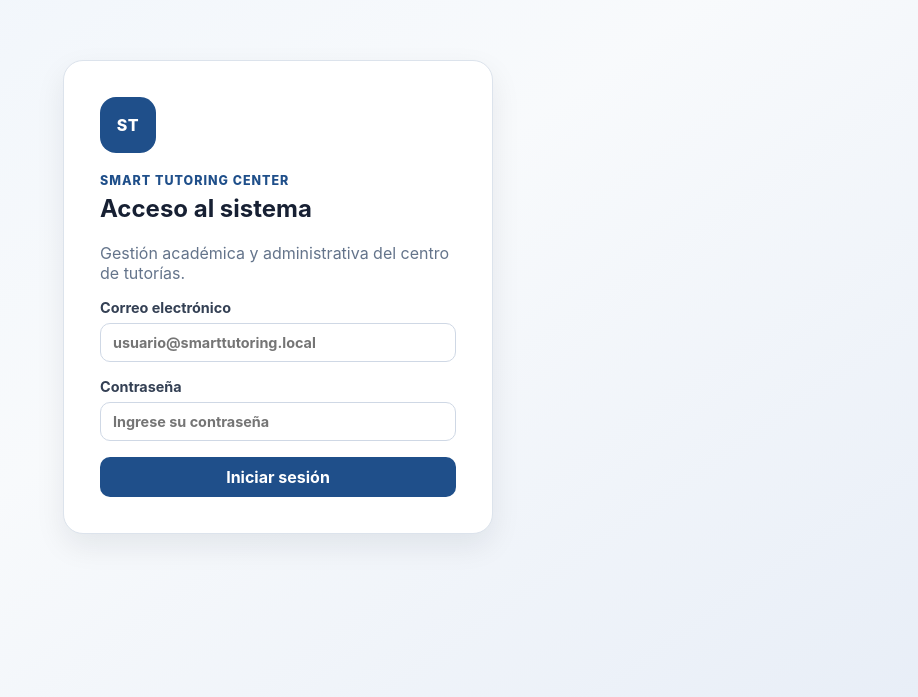
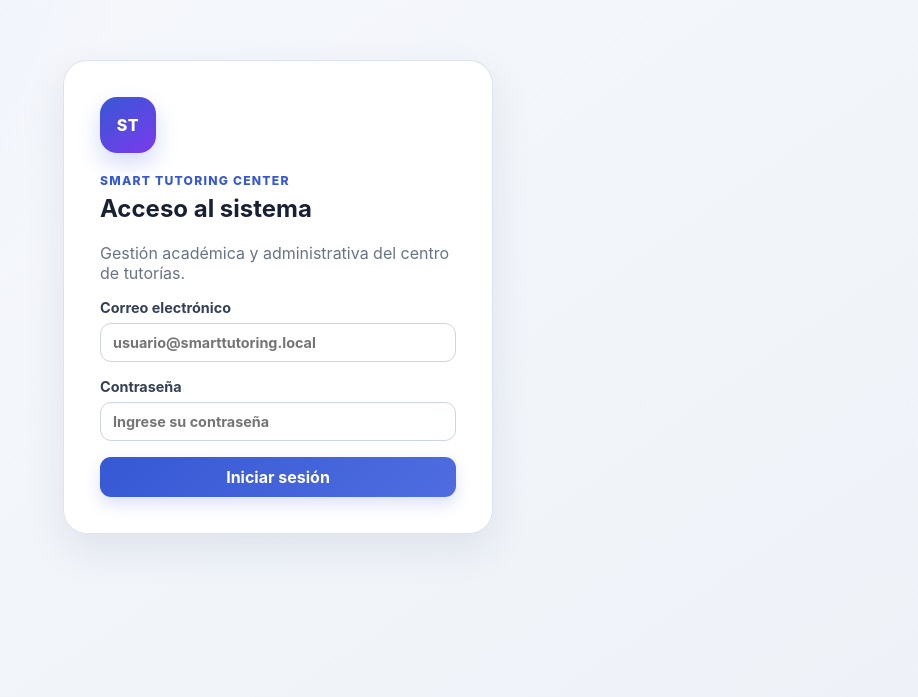
Before and after one commit to fherrera9613-web/smart-tutoring-web, a React (Vite) app in the folder frontend/: page / in a window 1280 px wide. Shown: the part 103-800 px from the top of the page, without its empty margins (362-1280 px from the left). Built offline with nearby package versions, Linux system fonts and the light colour scheme; no server answers.

Commit message:
style: modernizar paleta, tarjetas y graficos

```diff
--- a/frontend/src/styles/app.css
+++ b/frontend/src/styles/app.css
@@ -1,28 +1,33 @@
 :root {
   font-family: Inter, ui-sans-serif, system-ui, -apple-system, BlinkMacSystemFont, "Segoe UI", sans-serif;
   color: #172033;
-  background: #f4f7fb;
+  background: #f3f6fb;
   font-synthesis: none;
   text-rendering: optimizeLegibility;
-  --primary: #1f4f8a;
-  --primary-dark: #163b69;
-  --primary-soft: #eaf2fb;
+  --primary: #3658d4;
+  --primary-dark: #263d9f;
+  --primary-soft: #eef1ff;
+  --accent: #7c3aed;
+  --accent-soft: #f3e8ff;
+  --cyan: #0f8ca8;
+  --cyan-soft: #e8f8fb;
   --surface: #ffffff;
   --surface-alt: #f8fafc;
-  --border: #dce3ec;
-  --text: #172033;
-  --muted: #64748b;
-  --danger: #b42318;
-  --danger-soft: #fef3f2;
-  --success: #067647;
-  --success-soft: #ecfdf3;
-  --warning: #b54708;
-  --warning-soft: #fff7ed;
-  --shadow: 0 12px 30px rgba(15, 23, 42, 0.08);
+  --border: #dde4ef;
+  --text: #182033;
+  --muted: #697386;
+  --danger: #c2413d;
+  --danger-soft: #fff0ef;
+  --success: #16815d;
+  --success-soft: #eaf8f2;
+  --warning: #c17a12;
+  --warning-soft: #fff6e8;
+  --shadow: 0 16px 42px rgba(30, 48, 88, 0.09);
+  --shadow-soft: 0 8px 22px rgba(30, 48, 88, 0.06);
 }
 
 * { box-sizing: border-box; }
-body { margin: 0; min-width: 320px; min-height: 100vh; background: #f4f7fb; color: var(--text); }
+body { margin: 0; min-width: 320px; min-height: 100vh; background: radial-gradient(circle at top left, #eef2ff 0, transparent 28%), #f3f6fb; color: var(--text); }
 button, input, select, textarea { font: inherit; }
 button { cursor: pointer; }
 button:disabled { cursor: not-allowed; opacity: 0.65; }
@@ -33,32 +38,34 @@ h1, h2, h3, h4, p { margin-top: 0; }
   display: grid;
   place-items: center;
   padding: 24px;
-  background: linear-gradient(145deg, #eef4fb 0%, #f8fafc 50%, #e8eef7 100%);
+  background: radial-gradient(circle at top left, #e9edff 0%, transparent 34%), linear-gradient(145deg, #f7f9fc 0%, #eef2f8 100%);
 }
 
 .login-panel {
   width: min(100%, 430px);
-  background: var(--surface);
-  border: 1px solid var(--border);
-  border-radius: 20px;
+  background: rgba(255,255,255,.96);
+  border: 1px solid rgba(218,225,238,.9);
+  border-radius: 24px;
   padding: 36px;
   box-shadow: var(--shadow);
+  backdrop-filter: blur(12px);
 }
 
 .brand-mark {
   width: 56px;
   height: 56px;
-  border-radius: 16px;
+  border-radius: 17px;
   display: grid;
   place-items: center;
-  background: var(--primary);
+  background: linear-gradient(145deg, var(--primary), var(--accent));
   color: white;
   font-weight: 800;
   letter-spacing: 0.04em;
   margin-bottom: 20px;
+  box-shadow: 0 10px 22px rgba(54,88,212,.22);
 }
-.brand-mark-small { width: 42px; height: 42px; border-radius: 12px; margin: 0; flex: 0 0 auto; }
-.eyebrow { margin-bottom: 6px; color: var(--primary); font-size: 0.78rem; font-weight: 800; letter-spacing: 0.08em; text-transform: uppercase; }
+.brand-mark-small { width: 42px; height: 42px; border-radius: 13px; margin: 0; flex: 0 0 auto; }
+.eyebrow { margin-bottom: 6px; color: var(--primary); font-size: 0.76rem; font-weight: 800; letter-spacing: 0.1em; text-transform: uppercase; }
 .muted { color: var(--muted); }
 
 .form-stack { display: grid; gap: 16px; }
@@ -69,29 +76,30 @@ h1, h2, h3, h4, p { margin-top: 0; }
 label { display: grid; gap: 7px; color: #344054; font-size: 0.9rem; font-weight: 650; }
 input, select, textarea {
   width: 100%;
-  border: 1px solid #cfd8e5;
-  border-radius: 10px;
+  border: 1px solid #ccd5e3;
+  border-radius: 11px;
   background: #fff;
   color: var(--text);
   padding: 10px 12px;
   outline: none;
-  transition: border-color .15s ease, box-shadow .15s ease;
+  transition: border-color .15s ease, box-shadow .15s ease, transform .15s ease;
 }
-input:focus, select:focus, textarea:focus { border-color: #7da7d8; box-shadow: 0 0 0 3px rgba(31, 79, 138, 0.12); }
+input:focus, select:focus, textarea:focus { border-color: #8ea2ef; box-shadow: 0 0 0 4px rgba(54,88,212,.11); }
 textarea { resize: vertical; }
 
 .button {
   border: 0;
-  border-radius: 10px;
+  border-radius: 11px;
   padding: 10px 14px;
   font-weight: 750;
-  transition: transform .12s ease, background .15s ease;
+  transition: transform .14s ease, background .15s ease, box-shadow .15s ease;
 }
-.button:active:not(:disabled) { transform: translateY(1px); }
-.button-primary { color: white; background: var(--primary); }
-.button-primary:hover:not(:disabled) { background: var(--primary-dark); }
-.button-secondary { color: #344054; background: #eef2f6; }
-.button-secondary:hover:not(:disabled) { background: #e3e8ef; }
+.button:hover:not(:disabled) { transform: translateY(-1px); }
+.button:active:not(:disabled) { transform: translateY(0); }
+.button-primary { color: white; background: linear-gradient(135deg, var(--primary), #4f6de0); box-shadow: 0 7px 16px rgba(54,88,212,.18); }
+.button-primary:hover:not(:disabled) { background: linear-gradient(135deg, var(--primary-dark), var(--primary)); }
+.button-secondary { color: #344054; background: #edf1f6; }
+.button-secondary:hover:not(:disabled) { background: #e4e9f1; }
 .button-ghost { color: var(--primary); background: var(--primary-soft); }
 .button-danger { color: var(--danger); background: var(--danger-soft); }
 .button-success { color: white; background: var(--success); }
@@ -99,102 +107,158 @@ textarea { resize: vertical; }
 .button-small { padding: 7px 10px; font-size: 0.82rem; }
 .form-actions { display: flex; gap: 10px; flex-wrap: wrap; align-items: center; }
 
-.alert { border-radius: 10px; padding: 12px 14px; border: 1px solid transparent; font-size: 0.92rem; }
-.alert-error { color: #912018; background: var(--danger-soft); border-color: #fecdca; }
-.alert-success { color: #05603a; background: var(--success-soft); border-color: #abefc6; }
+.alert { border-radius: 11px; padding: 12px 14px; border: 1px solid transparent; font-size: 0.92rem; }
+.alert-error { color: #912018; background: var(--danger-soft); border-color: #f5c7c4; }
+.alert-success { color: #05603a; background: var(--success-soft); border-color: #b7e6d1; }
 
-.app-shell { min-height: 100vh; display: grid; grid-template-columns: 250px minmax(0, 1fr); }
+.app-shell { min-height: 100vh; display: grid; grid-template-columns: 262px minmax(0, 1fr); }
 .sidebar {
   min-height: 100vh;
   position: sticky;
   top: 0;
   align-self: start;
-  background: #102a4c;
+  background: linear-gradient(180deg, #18223e 0%, #1a2750 48%, #202a46 100%);
   color: white;
   padding: 22px 16px;
   display: flex;
   flex-direction: column;
   gap: 26px;
+  box-shadow: 10px 0 30px rgba(26,39,80,.08);
 }
 .sidebar-brand { display: flex; gap: 12px; align-items: center; padding: 0 6px; }
 .sidebar-brand strong, .sidebar-brand span { display: block; }
-.sidebar-brand span { margin-top: 2px; color: #b8c7dc; font-size: 0.78rem; }
+.sidebar-brand span { margin-top: 2px; color: #b8c5df; font-size: 0.78rem; }
 .sidebar-nav { display: grid; gap: 7px; }
-.nav-item { width: 100%; border: 0; border-radius: 10px; padding: 11px 12px; text-align: left; color: #dce7f5; background: transparent; font-weight: 650; }
-.nav-item:hover { background: rgba(255,255,255,0.08); }
-.nav-item.active { color: white; background: #245a98; }
+.nav-item {
+  width: 100%;
+  border: 0;
+  border-radius: 12px;
+  padding: 11px 12px;
+  text-align: left;
+  color: #dfe6f5;
+  background: transparent;
+  font-weight: 650;
+  display: flex;
+  align-items: center;
+  gap: 11px;
+  transition: background .15s ease, color .15s ease, transform .15s ease;
+}
+.nav-item:hover { background: rgba(255,255,255,.075); transform: translateX(2px); }
+.nav-item.active { color: white; background: linear-gradient(135deg, rgba(81,104,224,.92), rgba(124,58,237,.72)); box-shadow: 0 8px 18px rgba(40,54,130,.25); }
+.nav-icon { width: 19px; height: 19px; flex: 0 0 auto; opacity: .95; }
 .sidebar-footer { margin-top: auto; display: grid; gap: 12px; }
-.user-summary { border-top: 1px solid rgba(255,255,255,0.12); padding-top: 16px; min-width: 0; }
-.user-summary strong, .user-summary span { display: block; overflow-wrap: anywhere; }
+.user-summary { border-top: 1px solid rgba(255,255,255,.12); padding-top: 16px; min-width: 0; display: flex; align-items: center; gap: 10px; }
+.user-summary strong, .user-summary div > span { display: block; overflow-wrap: anywhere; }
 .user-summary strong { font-size: 0.82rem; }
-.user-summary span { margin-top: 3px; color: #b8c7dc; font-size: 0.78rem; }
+.user-summary div > span { margin-top: 3px; color: #b8c5df; font-size: 0.78rem; }
+.user-avatar { width: 34px; height: 34px; display: grid; place-items: center; border-radius: 10px; background: rgba(255,255,255,.12); color: white; font-weight: 800; flex: 0 0 auto; }
 
 .content-area { min-width: 0; }
-.topbar { min-height: 94px; display: flex; align-items: center; padding: 20px 30px; background: rgba(255,255,255,.92); border-bottom: 1px solid var(--border); }
-.topbar h1 { margin-bottom: 0; font-size: 1.55rem; }
-.workspace { padding: 26px 30px 40px; }
+.topbar { min-height: 94px; display: flex; justify-content: space-between; gap: 18px; align-items: center; padding: 20px 30px; background: rgba(255,255,255,.83); border-bottom: 1px solid rgba(218,225,238,.9); backdrop-filter: blur(14px); position: sticky; top: 0; z-index: 5; }
+.topbar h1 { margin-bottom: 0; font-size: 1.58rem; letter-spacing: -.02em; }
+.topbar-badge { display: inline-flex; align-items: center; gap: 8px; border: 1px solid #d9e1ef; background: #fff; color: #475467; border-radius: 999px; padding: 8px 12px; font-size: .78rem; font-weight: 750; box-shadow: var(--shadow-soft); }
+.topbar-badge-dot { width: 8px; height: 8px; border-radius: 50%; background: var(--success); box-shadow: 0 0 0 4px var(--success-soft); }
+.workspace { padding: 28px 30px 42px; }
 .section-stack { display: grid; gap: 18px; }
 .section-heading { display: flex; justify-content: space-between; gap: 16px; align-items: center; }
 .section-heading.compact { margin-bottom: 16px; padding: 20px 20px 0; }
 .section-heading h2, .section-heading h3 { margin-bottom: 4px; }
 .section-heading p { margin-bottom: 0; }
+.dashboard-heading h2 { font-size: 1.7rem; margin-bottom: 5px; letter-spacing: -.02em; }
 
 .panel, .subpanel {
-  background: var(--surface);
+  background: rgba(255,255,255,.96);
   border: 1px solid var(--border);
-  border-radius: 14px;
-  box-shadow: 0 4px 12px rgba(15,23,42,.035);
+  border-radius: 16px;
+  box-shadow: var(--shadow-soft);
   padding: 20px;
 }
 .subpanel { background: var(--surface-alt); box-shadow: none; }
-.info-panel p, .note-panel { line-height: 1.6; }
+.info-panel { display: flex; align-items: center; gap: 16px; background: linear-gradient(135deg, #f7f9ff 0%, #fff 58%, #f8f5ff 100%); }
+.info-panel-mark { width: 46px; height: 46px; border-radius: 14px; display: grid; place-items: center; color: white; font-weight: 800; background: linear-gradient(145deg, var(--primary), var(--accent)); box-shadow: 0 8px 20px rgba(75,75,180,.18); flex: 0 0 auto; }
+.info-panel h3 { margin-bottom: 3px; }
+.info-panel p, .note-panel { line-height: 1.6; margin-bottom: 0; }
 .note-panel { border-left: 4px solid var(--primary); }
 .table-panel { padding: 0; overflow: hidden; }
 .table-empty { padding: 0 20px 20px; }
 .table-wrap { width: 100%; overflow-x: auto; }
 table { width: 100%; border-collapse: collapse; min-width: 720px; }
-th, td { padding: 13px 14px; border-bottom: 1px solid #e8edf3; text-align: left; vertical-align: top; }
-th { background: #f8fafc; color: #475467; font-size: 0.78rem; letter-spacing: .02em; text-transform: uppercase; }
+th, td { padding: 13px 14px; border-bottom: 1px solid #e9edf4; text-align: left; vertical-align: top; }
+th { background: #f8fafc; color: #5b6578; font-size: 0.76rem; letter-spacing: .04em; text-transform: uppercase; }
 td { font-size: 0.9rem; }
+tbody tr { transition: background .14s ease; }
+tbody tr:hover { background: #fafbff; }
 tbody tr:last-child td { border-bottom: 0; }
 .actions-cell { display: flex; gap: 7px; flex-wrap: wrap; }
 
 .metrics-grid { display: grid; grid-template-columns: repeat(4, minmax(0, 1fr)); gap: 16px; }
-.metric-card { padding: 20px; border: 1px solid var(--border); border-radius: 14px; background: var(--surface); box-shadow: 0 4px 12px rgba(15,23,42,.035); }
-.metric-card span, .metric-card small { display: block; color: var(--muted); }
-.metric-card strong { display: block; margin: 8px 0 3px; font-size: 1.8rem; color: var(--primary-dark); }
+.metric-card {
+  padding: 18px;
+  border: 1px solid var(--border);
+  border-radius: 16px;
+  background: var(--surface);
+  box-shadow: var(--shadow-soft);
+  position: relative;
+  overflow: hidden;
+  transition: transform .16s ease, box-shadow .16s ease, border-color .16s ease;
+}
+.metric-card::after { content: ''; position: absolute; inset: auto -20px -36px auto; width: 90px; height: 90px; border-radius: 50%; background: currentColor; opacity: .045; }
+.metric-card:hover { transform: translateY(-3px); box-shadow: var(--shadow); border-color: #ccd6e7; }
+.metric-card-topline { display: flex; align-items: center; gap: 9px; }
+.metric-label, .metric-card small { display: block; color: var(--muted); }
+.metric-icon { width: 32px; height: 32px; border-radius: 10px; display: grid; place-items: center; background: var(--primary-soft); color: var(--primary); }
+.metric-icon-svg { width: 17px; height: 17px; }
+.metric-card strong { display: block; margin: 10px 0 3px; font-size: 1.72rem; color: var(--text); letter-spacing: -.025em; }
+.metric-card-blue { color: var(--primary); }
+.metric-card-blue .metric-icon { color: var(--primary); background: var(--primary-soft); }
+.metric-card-cyan { color: var(--cyan); }
+.metric-card-cyan .metric-icon { color: var(--cyan); background: var(--cyan-soft); }
+.metric-card-purple { color: var(--accent); }
+.metric-card-purple .metric-icon { color: var(--accent); background: var(--accent-soft); }
+.metric-card-green { color: var(--success); }
+.metric-card-green .metric-icon { color: var(--success); background: var(--success-soft); }
+.metric-card-amber { color: var(--warning); }
+.metric-card-amber .metric-icon { color: var(--warning); background: var(--warning-soft); }
+.metric-card-red { color: var(--danger); }
+.metric-card-red .metric-icon { color: var(--danger); background: var(--danger-soft); }
 
 .dashboard-charts { display: grid; grid-template-columns: repeat(2, minmax(0, 1fr)); gap: 18px; }
-.chart-card { min-width: 0; }
+.chart-card { min-width: 0; transition: transform .16s ease, box-shadow .16s ease; }
+.chart-card:hover { transform: translateY(-2px); box-shadow: var(--shadow); }
 .chart-card-wide { grid-column: 1 / -1; }
 .chart-heading { display: flex; justify-content: space-between; gap: 14px; align-items: flex-start; margin-bottom: 20px; }
-.chart-heading h3 { margin-bottom: 4px; }
+.chart-heading h3 { margin-bottom: 4px; letter-spacing: -.01em; }
 .chart-heading p { margin-bottom: 0; line-height: 1.45; }
+.chart-total { white-space: nowrap; color: var(--primary-dark); background: var(--primary-soft); border: 1px solid #dfe5ff; border-radius: 999px; padding: 6px 9px; font-size: .74rem; font-weight: 800; }
 .chart-empty { margin: 10px 0 0; }
 
-.bar-chart { display: grid; gap: 16px; }
-.bar-row { display: grid; gap: 7px; }
+.bar-chart { display: grid; gap: 17px; }
+.bar-row { display: grid; gap: 7px; transition: transform .15s ease; }
+.bar-row:hover { transform: translateX(3px); }
 .bar-label-row { display: flex; align-items: center; justify-content: space-between; gap: 14px; font-size: 0.88rem; }
 .bar-label-row span { color: #344054; overflow: hidden; text-overflow: ellipsis; white-space: nowrap; }
 .bar-label-row strong { color: var(--text); font-variant-numeric: tabular-nums; }
-.bar-track { width: 100%; height: 10px; border-radius: 999px; background: #edf2f7; overflow: hidden; }
-.bar-fill { height: 100%; border-radius: inherit; background: var(--primary); transition: width .25s ease; }
-.bar-fill-primary { background: var(--primary); }
-.bar-fill-success { background: var(--success); }
-.bar-fill-danger { background: var(--danger); }
+.bar-track { width: 100%; height: 11px; border-radius: 999px; background: #edf1f7; overflow: hidden; }
+.bar-fill { height: 100%; border-radius: inherit; background: linear-gradient(90deg, #5072df, var(--primary)); transition: width .28s ease, filter .15s ease; }
+.bar-row:hover .bar-fill { filter: brightness(1.07); }
+.bar-fill-primary { background: linear-gradient(90deg, #5978e5, var(--primary)); }
+.bar-fill-success { background: linear-gradient(90deg, #2aa97b, var(--success)); }
+.bar-fill-danger { background: linear-gradient(90deg, #df6a66, var(--danger)); }
 
-.monthly-chart { min-height: 245px; display: grid; grid-template-columns: repeat(6, minmax(70px, 1fr)); gap: 14px; align-items: end; padding-top: 12px; overflow-x: auto; }
-.monthly-column { min-width: 70px; height: 220px; display: grid; grid-template-rows: 28px 1fr 24px; gap: 7px; align-items: end; text-align: center; }
-.monthly-value { color: #475467; font-size: 0.76rem; font-weight: 700; font-variant-numeric: tabular-nums; white-space: nowrap; }
-.monthly-track { position: relative; height: 160px; border-radius: 9px 9px 5px 5px; background: linear-gradient(to top, #f1f5f9, #f8fafc); border-bottom: 1px solid #dce3ec; overflow: hidden; }
-.monthly-bar { position: absolute; left: 16%; right: 16%; bottom: 0; min-height: 0; border-radius: 7px 7px 2px 2px; background: linear-gradient(180deg, #3974b8 0%, var(--primary) 100%); transition: height .25s ease; }
-.monthly-label { color: #475467; font-size: 0.78rem; font-weight: 700; white-space: nowrap; }
+.monthly-chart { min-height: 250px; display: grid; grid-template-columns: repeat(6, minmax(70px, 1fr)); gap: 16px; align-items: end; padding-top: 12px; overflow-x: auto; }
+.monthly-column { min-width: 70px; height: 224px; display: grid; grid-template-rows: 28px 1fr 24px; gap: 7px; align-items: end; text-align: center; }
+.monthly-value { color: #566176; font-size: 0.76rem; font-weight: 750; font-variant-numeric: tabular-nums; white-space: nowrap; transition: color .15s ease, transform .15s ease; }
+.monthly-track { position: relative; height: 162px; border-radius: 10px 10px 6px 6px; background: repeating-linear-gradient(to top, #f5f7fb 0, #f5f7fb 39px, #e9edf4 40px); border-bottom: 1px solid #dce3ec; overflow: hidden; }
+.monthly-bar { position: absolute; left: 17%; right: 17%; bottom: 0; min-height: 0; border-radius: 8px 8px 3px 3px; background: linear-gradient(180deg, #8b5cf6 0%, #526ee0 52%, var(--primary) 100%); box-shadow: 0 7px 16px rgba(74,91,191,.16); transition: height .28s ease, transform .15s ease, filter .15s ease; }
+.monthly-column:hover .monthly-bar { transform: scaleX(1.08); filter: brightness(1.05); }
+.monthly-column:hover .monthly-value { color: var(--primary-dark); transform: translateY(-2px); }
+.monthly-label { color: #566176; font-size: 0.78rem; font-weight: 700; white-space: nowrap; }
 
 .status { display: inline-flex; align-items: center; border-radius: 999px; padding: 4px 9px; font-size: .76rem; font-weight: 800; }
-.status-programada, .status-activo { color: #175cd3; background: #eff8ff; }
+.status-programada, .status-activo { color: #3558c8; background: #eef2ff; }
 .status-completada { color: var(--success); background: var(--success-soft); }
 .status-cancelada, .status-inactivo { color: var(--danger); background: var(--danger-soft); }
-.payment-summary, .completion-box { display: flex; justify-content: space-between; gap: 18px; align-items: center; margin: 16px 0; padding: 14px 16px; border-radius: 10px; background: #f7f9fc; border: 1px solid #e6ebf2; }
+.payment-summary, .completion-box { display: flex; justify-content: space-between; gap: 18px; align-items: center; margin: 16px 0; padding: 14px 16px; border-radius: 11px; background: #f7f9fc; border: 1px solid #e6ebf2; }
 .payment-summary strong { color: var(--primary-dark); font-size: 1.2rem; }
 .payment-metrics { grid-template-columns: repeat(3, minmax(0, 1fr)); }
 .payment-filters { margin-top: 16px; }
@@ -216,7 +280,8 @@ tbody tr:last-child td { border-bottom: 0; }
   .sidebar { min-height: auto; position: static; }
   .sidebar-nav { grid-template-columns: repeat(2, minmax(0, 1fr)); }
   .sidebar-footer { margin-top: 0; }
-  .topbar { padding: 18px 20px; }
+  .topbar { padding: 18px 20px; position: static; }
+  .topbar-badge { display: none; }
   .workspace { padding: 20px; }
   .form-grid, .two-column, .inline-form { grid-template-columns: 1fr; }
   .span-2, .completion-box { grid-column: span 1; }
@@ -226,6 +291,6 @@ tbody tr:last-child td { border-bottom: 0; }
   .login-panel { padding: 26px 20px; }
   .metrics-grid { grid-template-columns: 1fr; }
   .sidebar-nav { grid-template-columns: 1fr; }
-  .section-heading, .payment-summary, .completion-box { align-items: stretch; flex-direction: column; }
+  .section-heading, .payment-summary, .completion-box, .chart-heading, .info-panel { align-items: stretch; flex-direction: column; }
   .monthly-chart { grid-template-columns: repeat(6, 76px); }
 }
```
